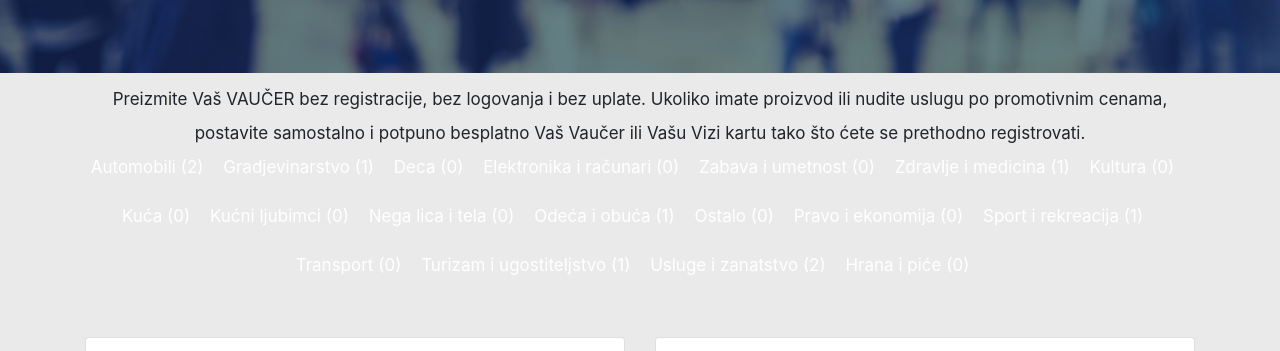
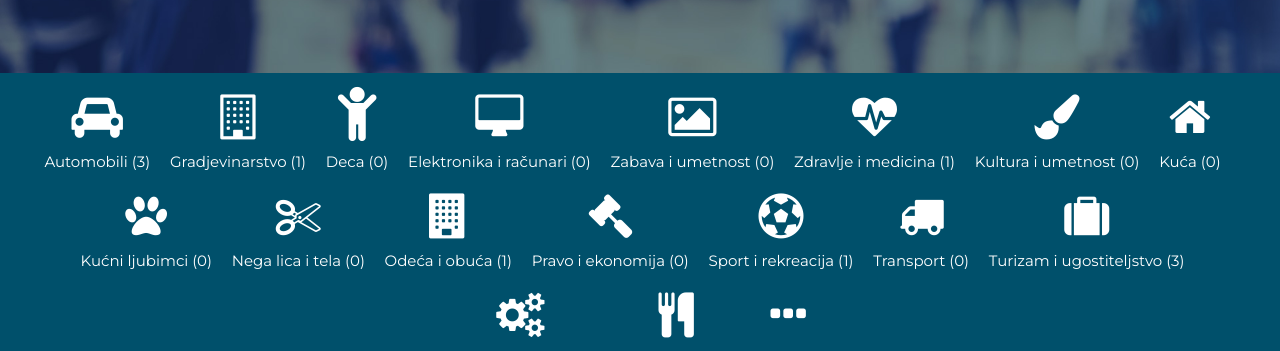
Before and after one commit to SekeNikola/Statitreba, a plain HTML site: page vizit_karta_index.html in a window 1280 px wide. Shown: the part 406-757 px from the top of the page. Drawn offline with Linux system fonts and the light colour scheme.

Commit message:
Added Categories to Vizitke

```diff
--- a/css/custom-css.css
+++ b/css/custom-css.css
@@ -2,6 +2,11 @@
 
 #reklama, #login {
   display: inline;
+}
+
+.reklama-login a{
+font-family: "Montserrat", sans-serif;
+font-size: 15px;
 
 }
 
@@ -17,6 +22,11 @@
 	margin-bottom: 40px;
 	font-size: 17px;
   line-height: 2;
+}
+
+.vizitke{
+  padding: 0;
+
 }
 #zabava, #automobili, #gradjevinarstvo, #deca,
 #elektronika-i-racunari, #zabava-i-umetnost,
@@ -43,10 +53,10 @@
 
 	/* background-color: #0795bd; #2af452, #007A9C,#20bae4 */
 	display: inline-block;
-	margin-right: 15px;
+  margin-right: 15px;
   margin-bottom: 15px;
   cursor: pointer;
-
+  text-align: center;
 }
 
 .vaucer-izbor, .vaucer-izbor:hover {
@@ -375,9 +385,11 @@ p {
     background-color: #f00;
     color: white;
     border: 1px solid white;
+    border-radius: 20%;
     position: absolute;
     bottom: 8px; /*8*/
     right: 16px;
+    font-family: "Montserrat", sans-serif;
 }
 
 .bottom-left {
@@ -386,9 +398,11 @@ p {
   background-color: green;
   color: white;
   border: 1px solid white;
+  border-radius: 20%;
   position: absolute;
   bottom: 8px;
   left: 16px;
+  font-family: "Montserrat", sans-serif;
 }
 
 /*KRAJ*/
@@ -661,6 +675,24 @@ display:none;
 }
 /* POPUP END */
 
+
+.card-title p{
+  font-family: "Montserrat", sans-serif;
+
+}
+
+.cene p{
+  font-family: "Montserrat", sans-serif;
+}
+
+#nova_cena{
+  font-size: 25px;
+}
+
+
+
+
+
 @media screen and (max-width: 768px) {
 h1{
       font-size:30px;
--- a/vizit_karta_index.html
+++ b/vizit_karta_index.html
@@ -173,9 +173,10 @@
 	<!-- JUMBOTRON END -->
 
 	<!-- VIZITKE -->
-	<div class="container">
+	<div class="container-fluid vizitke">
 		<div class="kategorija-vauceri" align="center">
-			<div align="center" class="reklama-login">
+			<div align="center" class="reklama-login" style="
+			background: #00506b;">
 				<div class="slideshow-container">
 				</div>
 				<br>
@@ -197,67 +198,72 @@
 						setTimeout(showSlides, 5000);
 					}
 				</script>
+
+			<div id="scroll_text" style="margin-top: -25px; margin-bottom: 0px;">
+
 			</div>
-			<div id="scroll_text" style="margin-top: -25px; margin-bottom: 0px;">
-				<p>Preizmite Vaš VAUČER bez registracije, bez logovanja i bez uplate. Ukoliko imate proizvod ili nudite uslugu po promotivnim
-					cenama, postavite samostalno i potpuno besplatno Vaš Vaučer ili Vašu Vizi kartu tako što ćete se prethodno registrovati.
-				</p>
+
+			<div id="automobili_vk" onclick="window.location='vk_kategorije?link=Automobili_vk&amp;okrug='">
+				<a href="vk_kategorije?link=Automobili_vk&amp;okrug=" class="vaucer-izbor"><i class="fa fa-car fa-3x" aria-hidden="true"></i><br>
+					Automobili (3)</a>
 			  </div>
-			<div id="automobili_vk" onclick="window.location='vk_kategorije07ab.html?link=Automobili_vk&amp;okrug='">
-				<a href="vk_kategorije07ab.html?link=Automobili_vk&amp;okrug=" class="vaucer-izbor">Automobili (2)</a>
+			  <div id="gradjevinarstvo_vk" onclick="window.location='vk_kategorije?link=Gradjevinarstvo_vk&amp;okrug='">
+				<a href="vk_kategorije?link=Gradjevinarstvo_vk&amp;okrug=" class="vaucer-izbor"><i class="fa fa-building-o  fa-3x" aria-hidden="true"></i><br>
+					Gradjevinarstvo (1)</a>
 			  </div>
-			<div id="gradjevinarstvo_vk" onclick="window.location='vk_kategorije7bf4.html?link=Gradjevinarstvo_vk&amp;okrug='">
-				<a href="vk_kategorije7bf4.html?link=Gradjevinarstvo_vk&amp;okrug=" class="vaucer-izbor">Gradjevinarstvo (1)</a>
+			  <div id="deca_vk" onclick="window.location='vk_kategorije?link=Deca_vk&amp;okrug='">
+				<a href="vk_kategorije?link=Deca_vk&amp;okrug=" class="vaucer-izbor"><i class="fa fa-child fa-4x" aria-hidden="true"></i><br>Deca (0)</a>
 			  </div>
-			<div id="deca_vk" onclick="window.location='vk_kategorije224f.html?link=Deca_vk&amp;okrug='">
-				<a href="vk_kategorije224f.html?link=Deca_vk&amp;okrug=" class="vaucer-izbor">Deca (0)</a>
+			  <div id="elektronika-i-racunari_vk" onclick="window.location='vk_kategorije?link=Elektronika%20i%20računari_vk&amp;okrug='">
+				<a href="vk_kategorije?link=Elektronika%20i%20računari_vk&amp;okrug=" class="vaucer-izbor"><i class="fa fa-desktop fa-3x" aria-hidden="true"></i><br>Elektronika i računari (0)</a>
 			  </div>
-			<div id="elektronika-i-racunari_vk" onclick="window.location='vk_kategorije44e0.html?link=Elektronika%20i%20ra%c4%8dunari_vk&amp;okrug='">
-				<a href="vk_kategorije44e0.html?link=Elektronika%20i%20ra%c4%8dunari_vk&amp;okrug=" class="vaucer-izbor">Elektronika i računari (0)</a>
+			  <div id="zabava-i-umetnost_vk" onclick="window.location='vk_kategorije?link=Zabava%20i%20umetnost_vk&amp;okrug='">
+				<a href="vk_kategorije?link=Zabava%20i%20umetnost_vk&amp;okrug=" class="vaucer-izbor"><i class="fa fa-image fa-3x" aria-hidden="true"></i><br>Zabava i umetnost (0)</a>
 			  </div>
-			<div id="zabava-i-umetnost_vk" onclick="window.location='vk_kategorije2b09.html?link=Zabava%20i%20umetnost_vk&amp;okrug='">
-				<a href="vk_kategorije2b09.html?link=Zabava%20i%20umetnost_vk&amp;okrug=" class="vaucer-izbor">Zabava i umetnost (0)</a>
+			  <div id="zdravlje-i-medicina_vk" onclick="window.location='vk_kategorije?link=Zdravlje%20i%20medicina_vk&amp;okrug='">
+				<a href="vk_kategorije?link=Zdravlje%20i%20medicina_vk&amp;okrug=" class="vaucer-izbor"><i class="fa fa-heartbeat fa-3x" aria-hidden="true"></i><br>Zdravlje i medicina (1)</a>
 			  </div>
-			<div id="zdravlje-i-medicina_vk" onclick="window.location='vk_kategorije30a0.html?link=Zdravlje%20i%20medicina_vk&amp;okrug='">
-				<a href="vk_kategorije30a0.html?link=Zdravlje%20i%20medicina_vk&amp;okrug=" class="vaucer-izbor">Zdravlje i medicina (1)</a>
+			  <div id="kultura_vk" onclick="window.location='vk_kategorije?link=Kultura_umetnost_vk&amp;okrug='">
+				<a href="vk_kategorije?link=Kultura_umetnost_vk&amp;okrug=" class="vaucer-izbor"><i class="fa fa-paint-brush fa-3x" aria-hidden="true"></i><br>Kultura i umetnost (0)</a>
 			  </div>
-			<div id="kultura_vk" onclick="window.location='vk_kategorije66c4.html?link=Kultura_vk&amp;okrug='">
-				<a href="vk_kategorije66c4.html?link=Kultura_vk&amp;okrug=" class="vaucer-izbor">Kultura (0)</a>
+			  <div id="kuca_vk" onclick="window.location='vk_kategorije?link=Kuća_vk&amp;okrug='">
+				<a href="vk_kategorije?link=Kuća_vk&amp;okrug=" class="vaucer-izbor"><i class="fa fa-home fa-3x" aria-hidden="true"></i><br>Kuća (0)</a>
 			  </div>
-			<div id="kuca_vk" onclick="window.location='vk_kategorije8045.html?link=Ku%c4%87a_vk&amp;okrug='">
-				<a href="vk_kategorije8045.html?link=Ku%c4%87a_vk&amp;okrug=" class="vaucer-izbor">Kuća (0)</a>
+			  <div id="kucni-ljubimci_vk" onclick="window.location='vk_kategorije?link=Kućni%20ljubimci_vk&amp;okrug='">
+				<a href="vk_kategorije?link=Kućni%20ljubimci_vk&amp;okrug=" class="vaucer-izbor"><i class="fa fa-paw fa-3x" aria-hidden="true"></i><br>Kućni ljubimci (0)</a>
 			  </div>
-			<div id="kucni-ljubimci_vk" onclick="window.location='vk_kategorijea392.html?link=Ku%c4%87ni%20ljubimci_vk&amp;okrug='">
-				<a href="vk_kategorijea392.html?link=Ku%c4%87ni%20ljubimci_vk&amp;okrug=" class="vaucer-izbor">Kućni ljubimci (0)</a>
+			  <div id="nega-lica-i-tela_vk" onclick="window.location='vk_kategorije?link=Nega%20lica%20i%20tela_vk&amp;okrug='">
+				<a href="vk_kategorije?link=Nega%20lica%20i%20tela_vk&amp;okrug=" class="vaucer-izbor"><i class="fa fa-scissors fa-3x" aria-hidden="true"></i><br>Nega lica i tela (0)</a>
 			  </div>
-			<div id="nega-lica-i-tela_vk" onclick="window.location='vk_kategorije6aec.html?link=Nega%20lica%20i%20tela_vk&amp;okrug='">
-				<a href="vk_kategorije6aec.html?link=Nega%20lica%20i%20tela_vk&amp;okrug=" class="vaucer-izbor">Nega lica i tela (0)</a>
+			  <div id="odeca-i-obuca_vk" onclick="window.location='vk_kategorije?link=Odeća%20i%20obuća_vk&amp;okrug='">
+				<a href="vk_kategorije?link=Odeća%20i%20obuća_vk&amp;okrug=" class="vaucer-izbor"><i class="fa fa-building fa-3x" aria-hidden="true"></i><br>Odeća i obuća (1)</a>
 			  </div>
-			<div id="odeca-i-obuca_vk" onclick="window.location='vk_kategorije70c9.html?link=Ode%c4%87a%20i%20obu%c4%87a_vk&amp;okrug='">
-				<a href="vk_kategorije70c9.html?link=Ode%c4%87a%20i%20obu%c4%87a_vk&amp;okrug=" class="vaucer-izbor">Odeća i obuća (1)</a>
+			  <div id="pravo-i-ekonomija_vk" onclick="window.location='vk_kategorije?link=Pravo%20i%20ekonomija_vk&amp;okrug='">
+				<a href="vk_kategorije?link=Pravo%20i%20ekonomija_vk&amp;okrug=" class="vaucer-izbor"><i class="fa fa-gavel fa-3x" aria-hidden="true"></i><br>Pravo i ekonomija (0)</a>
 			  </div>
-			<div id="ostalo_vk" onclick="window.location='vk_kategorijed620.html?link=Ostalo_vk&amp;okrug='">
-				<a href="vk_kategorijed620.html?link=Ostalo_vk&amp;okrug=" class="vaucer-izbor">Ostalo (0)</a>
+			  <div id="sport-i-rekreacija_vk" onclick="window.location='vk_kategorije?link=Sport%20i%20rekreacija_vk&amp;okrug='">
+				<a href="vk_kategorije?link=Sport%20i%20rekreacija_vk&amp;okrug=" class="vaucer-izbor"><i class="fa fa-futbol-o fa-3x" aria-hidden="true"></i><br>Sport i rekreacija (1)</a>
 			  </div>
-			<div id="pravo-i-ekonomija_vk" onclick="window.location='vk_kategorijef99e.html?link=Pravo%20i%20ekonomija_vk&amp;okrug='">
-				<a href="vk_kategorijef99e.html?link=Pravo%20i%20ekonomija_vk&amp;okrug=" class="vaucer-izbor">Pravo i ekonomija (0)</a>
+			  <div id="transport_vk" onclick="window.location='vk_kategorije?link=Transport_vk&amp;okrug='">
+				<a href="vk_kategorije?link=Transport_vk&amp;okrug=" class="vaucer-izbor"><i class="fa fa-truck fa-3x" aria-hidden="true"></i><br>Transport (0)</a>
 			  </div>
-			<div id="sport-i-rekreacija_vk" onclick="window.location='vk_kategorijebd8e.html?link=Sport%20i%20rekreacija_vk&amp;okrug='">
-				<a href="vk_kategorijebd8e.html?link=Sport%20i%20rekreacija_vk&amp;okrug=" class="vaucer-izbor">Sport i rekreacija (1)</a>
+			  <div id="turizam-i-ugostiteljstvo_vk" onclick="window.location='vk_kategorije?link=Turizam%20i%20ugostiteljstvo_vk&amp;okrug='">
+				<a href="vk_kategorije?link=Turizam%20i%20ugostiteljstvo_vk&amp;okrug=" class="vaucer-izbor"><i class="fa fa-suitcase fa-3x" aria-hidden="true"></i><br>Turizam i ugostiteljstvo (3)</a>
 			  </div>
-			<div id="transport_vk" onclick="window.location='vk_kategorijed141.html?link=Transport_vk&amp;okrug='">
-				<a href="vk_kategorijed141.html?link=Transport_vk&amp;okrug=" class="vaucer-izbor">Transport (0)</a>
+			  <div id="usluge-i-zanatstvo_vk" onclick="window.location='vk_kategorije?link=Usluge%20i%20zanatstvo_vk&amp;okrug='">
+				<a href="vk_kategorije?link=Usluge%20i%20zanatstvo_vk&amp;okrug=" class="vaucer-izbor"><i class="fa fa-cogs fa-3x" aria-hidden="true"></i><br>Usluge i zanatstvo (3)</a>
 			  </div>
-			<div id="turizam-i-ugostiteljstvo_vk" onclick="window.location='vk_kategorije9fc0.html?link=Turizam%20i%20ugostiteljstvo_vk&amp;okrug='">
-				<a href="vk_kategorije9fc0.html?link=Turizam%20i%20ugostiteljstvo_vk&amp;okrug=" class="vaucer-izbor">Turizam i ugostiteljstvo (1)</a>
+			  <div id="hrana-i-pice_vk" onclick="window.location='vk_kategorije?link=Hrana%20i%20pice_vk&amp;okrug='">
+				<a href="vk_kategorije?link=Hrana%20i%20pice_vk&amp;okrug=" class="vaucer-izbor"><i class="fa fa-cutlery fa-3x" aria-hidden="true"></i><br>Hrana i piće (0)</a>
 			  </div>
-			<div id="usluge-i-zanatstvo_vk" onclick="window.location='vk_kategorije1246.html?link=Usluge%20i%20zanatstvo_vk&amp;okrug='">
-				<a href="vk_kategorije1246.html?link=Usluge%20i%20zanatstvo_vk&amp;okrug=" class="vaucer-izbor">Usluge i zanatstvo (2)</a>
-			</div>
-			<div id="hrana-i-pice_vk" onclick="window.location='vk_kategorije2bc0.html?link=Hrana%20i%20pice_vk&amp;okrug='">
-				<a href="vk_kategorije2bc0.html?link=Hrana%20i%20pice_vk&amp;okrug=" class="vaucer-izbor">Hrana i piće (0)</a>
+			  <div id="ostalo_vk" onclick="window.location='vk_kategorije?link=Ostalo_vk&amp;okrug='">
+					<a href="vk_kategorije?link=Ostalo_vk&amp;okrug=" class="vaucer-izbor"><i class="fa fa-ellipsis-h fa-3x" aria-hidden="true"></i><br>Ostalo (0)</a>
 				  </div>
 			</div>
+		</div>
+	</div>
+</div>
+		<div class="container">
 		<div class="row">
 			<br>
 
@@ -480,6 +486,7 @@
 			</div>
 		</div>
 	</div>
+</div>
 	<!-- VIZITKE END -->
 
 	<!-- NUMBERS OF PAGE -->
```
Also changed, not shown: index.html (+1 -2 lines). Lines whose indentation alone changed are shown as unchanged.
